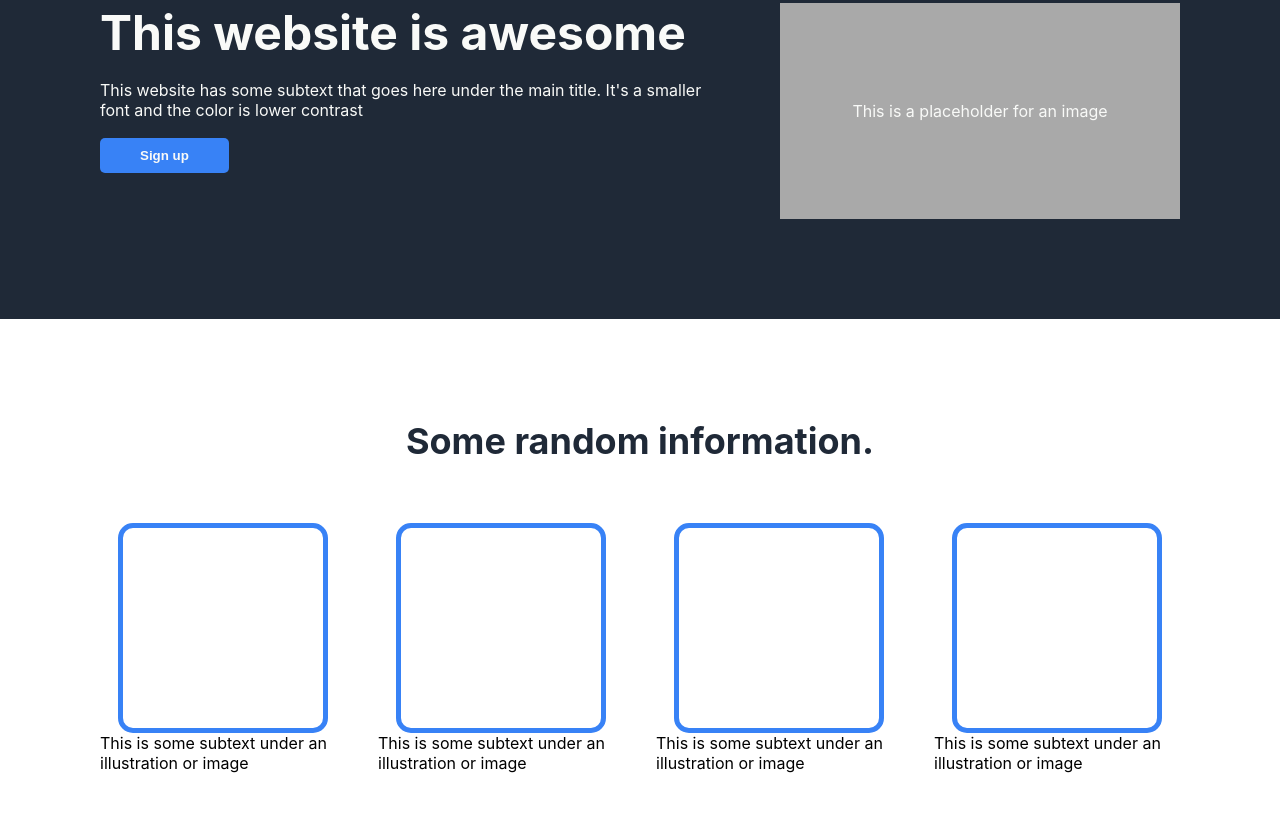
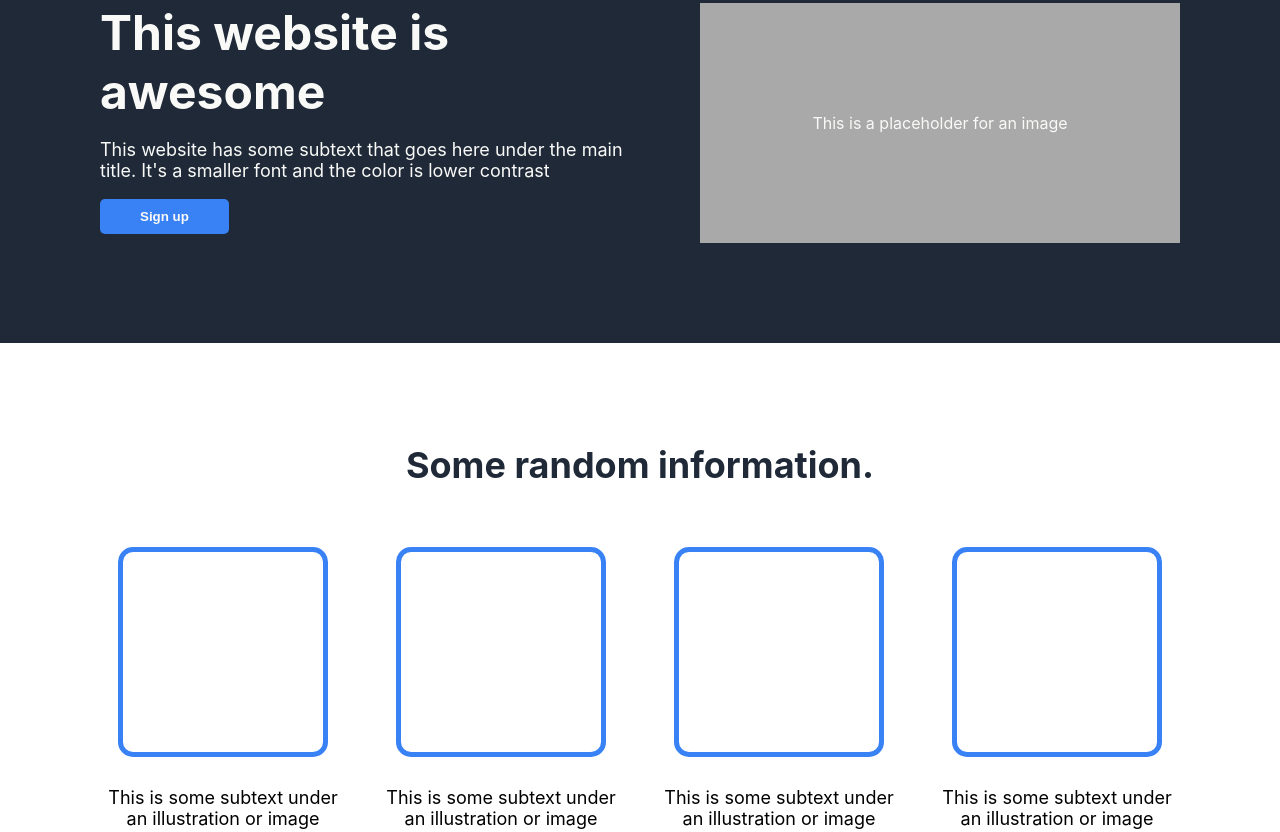
Before and after one commit to florahooo/odin-landing-page, a plain HTML site: page index.html in a window 1280 px wide. Shown: the part 209-1041 px from the top of the page. Drawn offline with Linux system fonts and the light colour scheme.

Commit message:
completed information bar

```diff
--- a/index.html
+++ b/index.html
@@ -34,22 +34,22 @@
         <div class= "gallery">
             <div class="item">
                 <div class="gallery-image"></div>
-                <div>This is some subtext under an illustration or image</div>
+                <div class="gallery-text">This is some subtext under an illustration or image</div>
             </div>
 
             <div class="item">
                 <div class="gallery-image"></div>
-                <div>This is some subtext under an illustration or image</div>
+                <div class="gallery-text">This is some subtext under an illustration or image</div>
             </div>
 
             <div class="item">
                 <div class="gallery-image"></div>
-                <div>This is some subtext under an illustration or image</div>
+                <div class="gallery-text">This is some subtext under an illustration or image</div>
             </div>
 
             <div class="item">
                 <div class="gallery-image"></div>
-                <div>This is some subtext under an illustration or image</div>
+                <div class="gallery-text">This is some subtext under an illustration or image</div>
             </div>
 
         </div>
--- a/style.css
+++ b/style.css
@@ -2,6 +2,7 @@ body {
     font-family: -apple-system, BlinkMacSystemFont, 'Segoe UI', Roboto, Oxygen, Ubuntu, Cantarell, 'Open Sans', 'Helvetica Neue', sans-serif;
     margin:0;
 }
+
 
 .nav-bar {
     display: flex;
@@ -38,9 +39,13 @@ body {
     margin-bottom: 18px;
 }
 
+#secondary-text {
+    font-size: 18px;
+}
+
 .hero-image {
-    width: 50vh;
-    height:27vh;
+    width: 60vh;
+    height:30vh;
     background-color: darkgray;
     display: flex;
     justify-content: center;
@@ -93,5 +98,10 @@ body {
     flex-direction: column;
     justify-content: center;
     align-items: center;
+}
 
+.gallery-text {
+    padding-top: 30px;
+    text-align: center;
+    font-size: 18px;
 }
```
